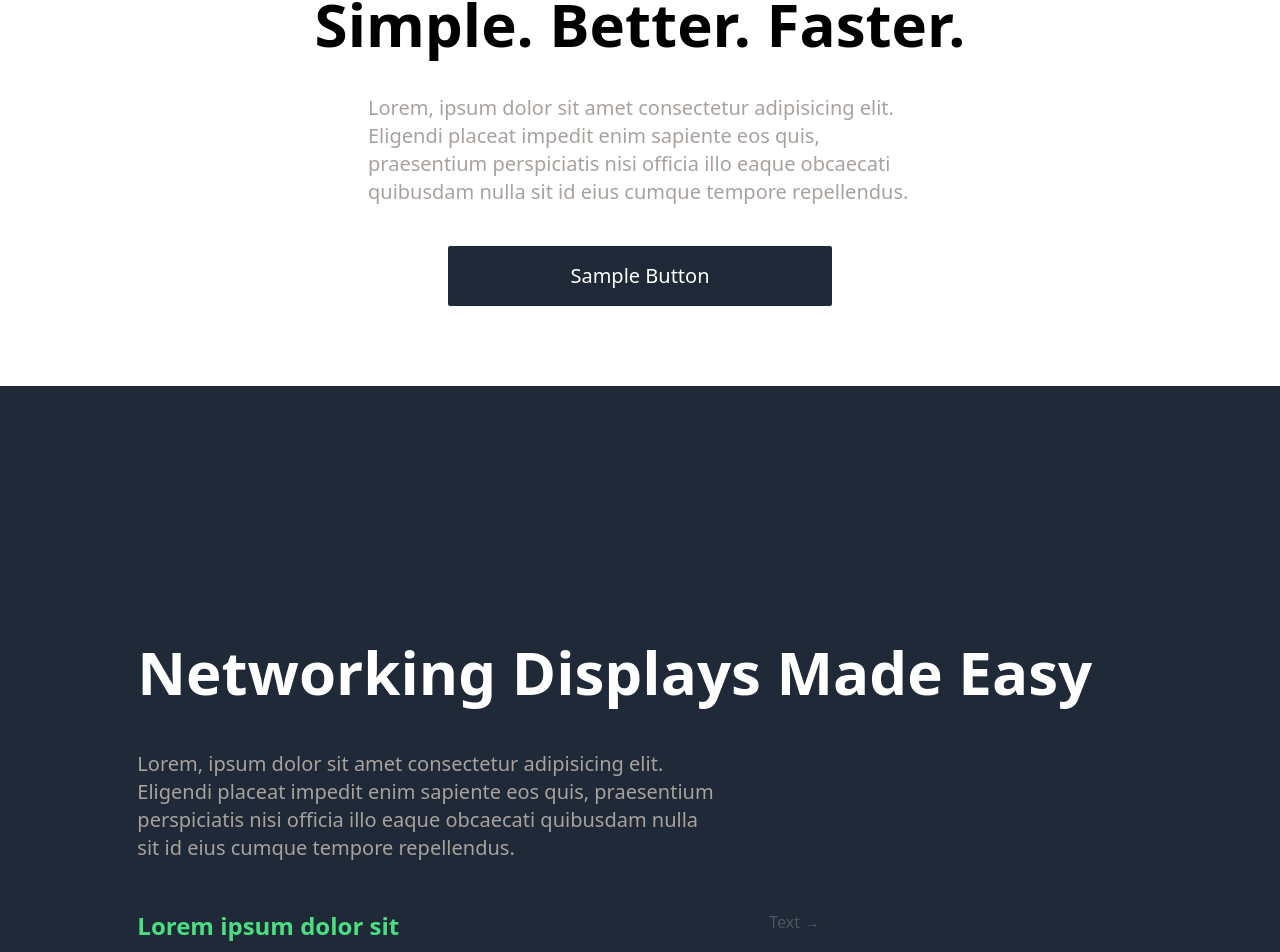
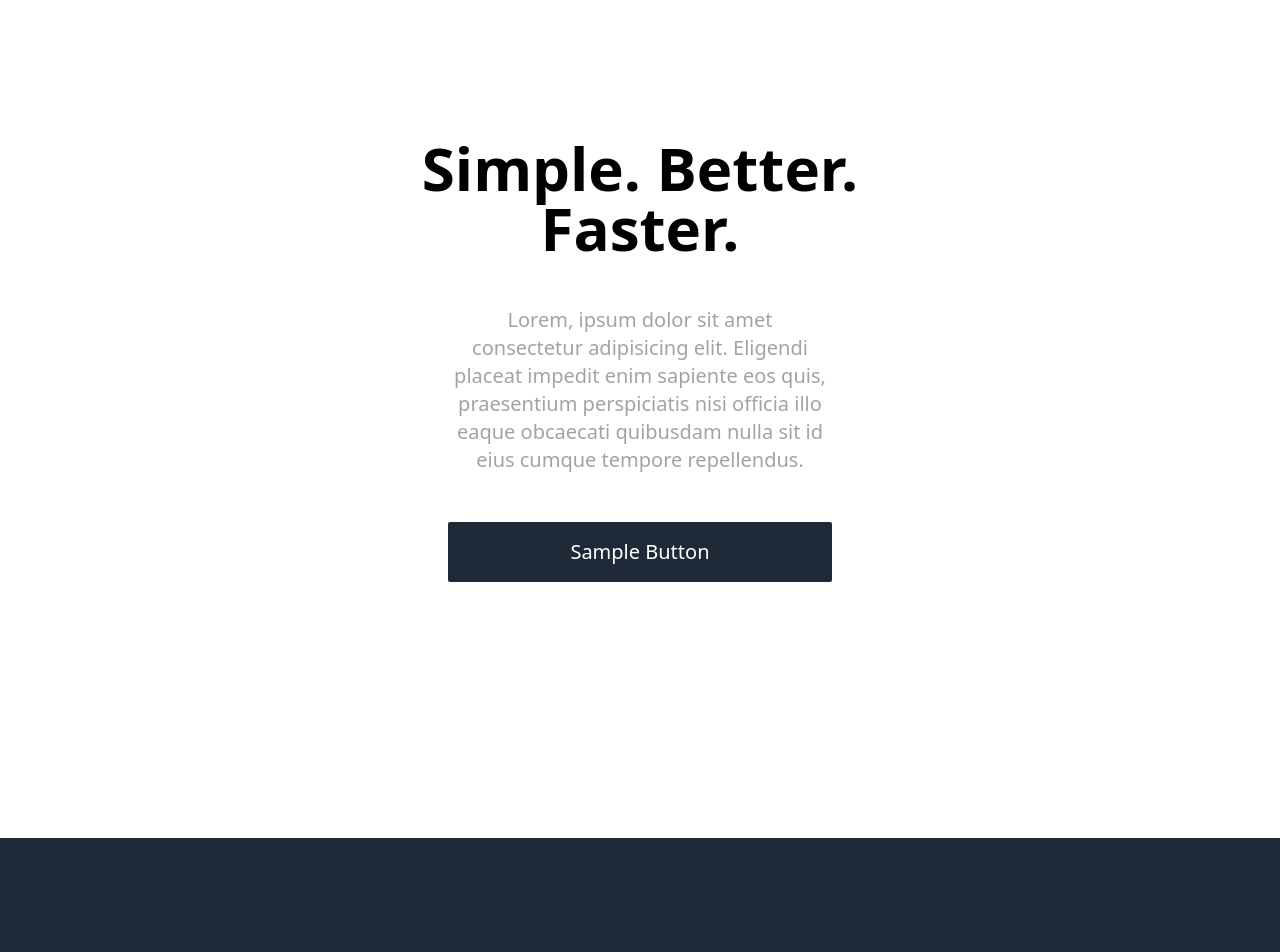
Before and after one commit to Steve-Morales/e-hub, a React (Create React App) app: page / in a window 1280 px wide. Shown: the part 166-1118 px from the top of the page. Built offline with nearby package versions, Linux system fonts and the light colour scheme.

Commit message:
Homepage and users page media dynamic

```diff
--- a/src/components/SearchBar.jsx
+++ b/src/components/SearchBar.jsx
@@ -4,7 +4,7 @@ export default function SearchBar() {
     return (
         <>
             <div className="flex items-center justify-center m-4">
-                <div className="w-full md:w-1/3 lg:w-1/4 mx-auto p-4">
+                <div className="w-full md:w-4/6 mx-auto p-4">
                     <div className="relative text-gray-600 focus-within:text-gray-400">
                         <span className="absolute inset-y-0 left-0 flex items-center pl-2">
                             <FaSearch className="w-5 h-5" />
--- a/src/views/Home.jsx
+++ b/src/views/Home.jsx
@@ -9,27 +9,32 @@ export default function Home() {
         <>
             <Navbar />
 
-            <section className='m-4 flex flex-col items-center justify-center p-16'>
-                <div className='w-full h-8'>{/* SPACER */}</div>
-                <h1 className='text-6xl font-extrabold'>Simple. Better. Faster.</h1>
-                <div className='w-full h-8'>{/* SPACER */}</div>
-                <subtitle className="text-xl text-stone-400 w-3/6 p-2">Lorem, ipsum dolor sit amet consectetur adipisicing elit. Eligendi placeat impedit enim sapiente eos quis, praesentium perspiciatis nisi officia illo eaque obcaecati quibusdam nulla sit id eius cumque tempore repellendus.</subtitle>
-                <div className='w-full h-8'>{/* SPACER */}</div>
+            <section className='sm:grid sm:grid-cols-12 gap-x-8 px-6 sm:px-8 pt-24 sm:pt-48 lg:pt-64 pb-24 sm:pb-48 lg:pb-64 container mx-auto gap-8 lg:gap-12 grid'>
+                <h1 className='text-center col-start-4 col-end-10 text-6xl font-extrabold'>Simple. Better. Faster.</h1>
+                <subtitle
+                    className="text-center col-start-5 col-end-9 text-xl text-stone-400"
+                >Lorem, ipsum dolor sit amet consectetur adipisicing elit. Eligendi placeat impedit enim sapiente eos quis, praesentium perspiciatis nisi officia illo eaque obcaecati quibusdam nulla sit id eius cumque tempore repellendus.</subtitle>
+
+                <div className='col-span-12 flex items-center justify-center'>
                     <Button btn_text={"Sample Button"} />
+                </div>
             </section>
 
-            <section className='sm:grid sm:grid-cols-12 gap-x-8 px-6 sm:px-8 pt-24 sm:pt-48 lg:pt-64 pb-24 sm:pb-48 lg:pb-64 container mx-auto gap-8 lg:gap-12 grid bg-gray-800'>
+            <section className='bg-gray-800 w-screen'>
+
+                <div className='sm:grid sm:grid-cols-12 gap-x-8 px-6 sm:px_8 pt-24 sm:pt-48 lg:pt-64 pb-24 sm:pb-48 lg:pb-64 container mx-auto gap-8 lg:gap-12 grid '>
                     <h1 className='col-start-2 col-end-12 text-6xl font-extrabold text-white'>Networking Displays Made Easy</h1>
                     <subtitle className="col-start-2 col-end-8 col-span-6 text-xl text-stone-400">Lorem, ipsum dolor sit amet consectetur adipisicing elit. Eligendi placeat impedit enim sapiente eos quis, praesentium perspiciatis nisi officia illo eaque obcaecati quibusdam nulla sit id eius cumque tempore repellendus.</subtitle>
                     <p className='col-start-2 col-end-8 col-span-6 text-2xl font-extrabold text-green-400'>Lorem ipsum dolor sit</p>
-                <a href={"#"} className="text-gray-600 hover:text-gray-700 transition-colors duration-300">
+                    <a href={"#"} className="underline text-gray-300 hover:text-gray-500 transition-colors duration-300">
                         {"Text"}
                         <span className="inline-block ml-1 transition-transform duration-300 transform translate-x-0 group-hover:translate-x-2">→</span>
                     </a>
+                </div>
+
             </section>
 
             <Footer />
         </>
     );
 }
-//babobanee
--- a/src/views/Users.jsx
+++ b/src/views/Users.jsx
@@ -1,4 +1,3 @@
-// FIXME: Temporary Name For Page Listing Users
 import UserCard from "../components/UserCard";
 import Navbar from '../components/Navbar';
 import SearchBar from '../components/SearchBar';
@@ -14,7 +13,7 @@ export default function Users() {
 
             {/* User Cards */}
             <div className="flex items-center justify-center bg-gradient-to-b from-white to-gray-800">
-                <div className="grid grid-cols-2 gap-y-32 gap-x-48">
+                <div className="grid sm:grid-cols-1 lg:grid-cols-2 gap-y-32 gap-x-48">
                     <UserCard />
                     <UserCard />
                     <UserCard />
```
Lines whose indentation alone changed are shown as unchanged.
